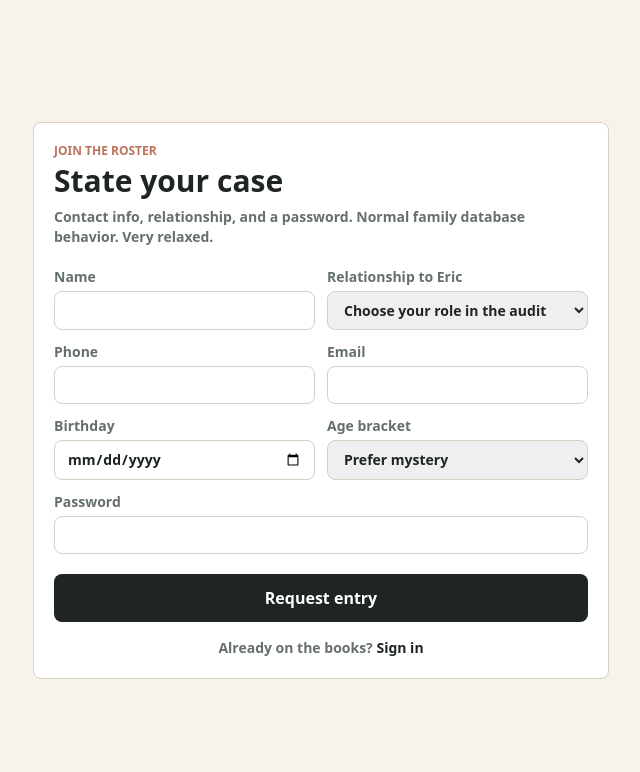
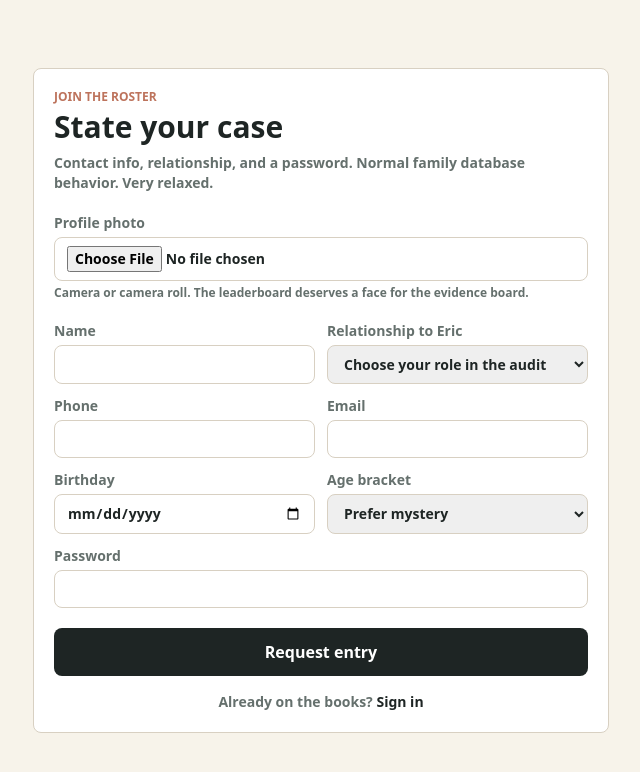
Before and after one commit to chacon96-droid/tio-erics-family-tracker, a Next.js app: page /signup in a window 1280 px wide. Shown: the top 772 px of the page, without its empty margins (319-959 px from the left). Built offline with nearby package versions, Linux system fonts and the light colour scheme.

Commit message:
Add profile photo to signup

```diff
--- a/app/signup/page.tsx
+++ b/app/signup/page.tsx
@@ -7,13 +7,18 @@ export default async function SignupPage({ searchParams }: { searchParams?: Prom
 
   return (
     <main className="grid min-h-screen place-items-center bg-paper p-4">
-      <form action={signUp} className="w-full max-w-xl rounded-app border border-line bg-white p-5">
+      <form action={signUp} encType="multipart/form-data" className="w-full max-w-xl rounded-app border border-line bg-white p-5">
         <p className="text-xs font-black uppercase text-clay">Join the roster</p>
         <h1 className="mt-1 text-3xl font-black">State your case</h1>
         <p className="mt-2 text-sm font-semibold text-muted">
           Contact info, relationship, and a password. Normal family database behavior. Very relaxed.
         </p>
         {params?.error ? <p className="mt-3 rounded-app bg-red-50 p-3 text-sm font-bold text-red-700">{params.error}</p> : null}
+        <label className="mt-5 grid gap-1 text-sm font-bold text-muted">
+          Profile photo
+          <input className="rounded-app border border-line px-3 py-2 text-ink" name="avatar_file" type="file" accept="image/*" capture="user" />
+          <span className="text-xs font-semibold text-muted">Camera or camera roll. The leaderboard deserves a face for the evidence board.</span>
+        </label>
         <div className="mt-5 grid gap-3 sm:grid-cols-2">
           <label className="grid gap-1 text-sm font-bold text-muted">
             Name
```
